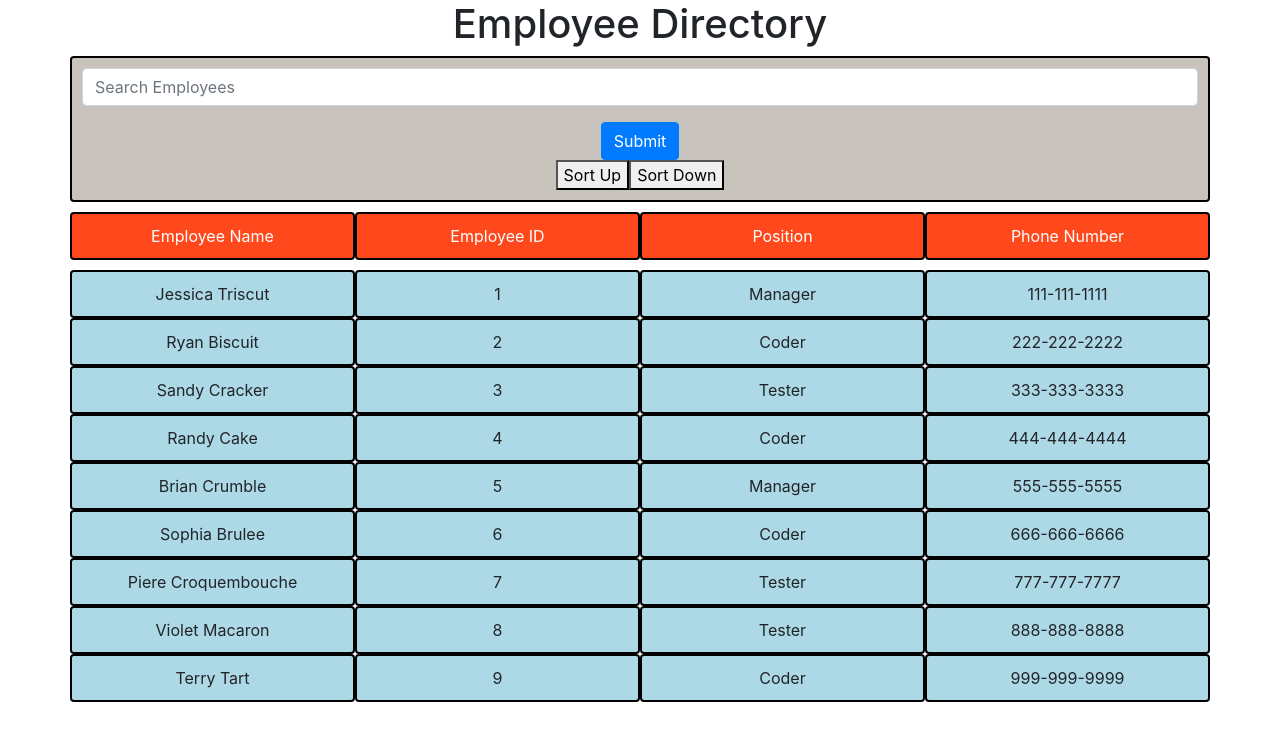
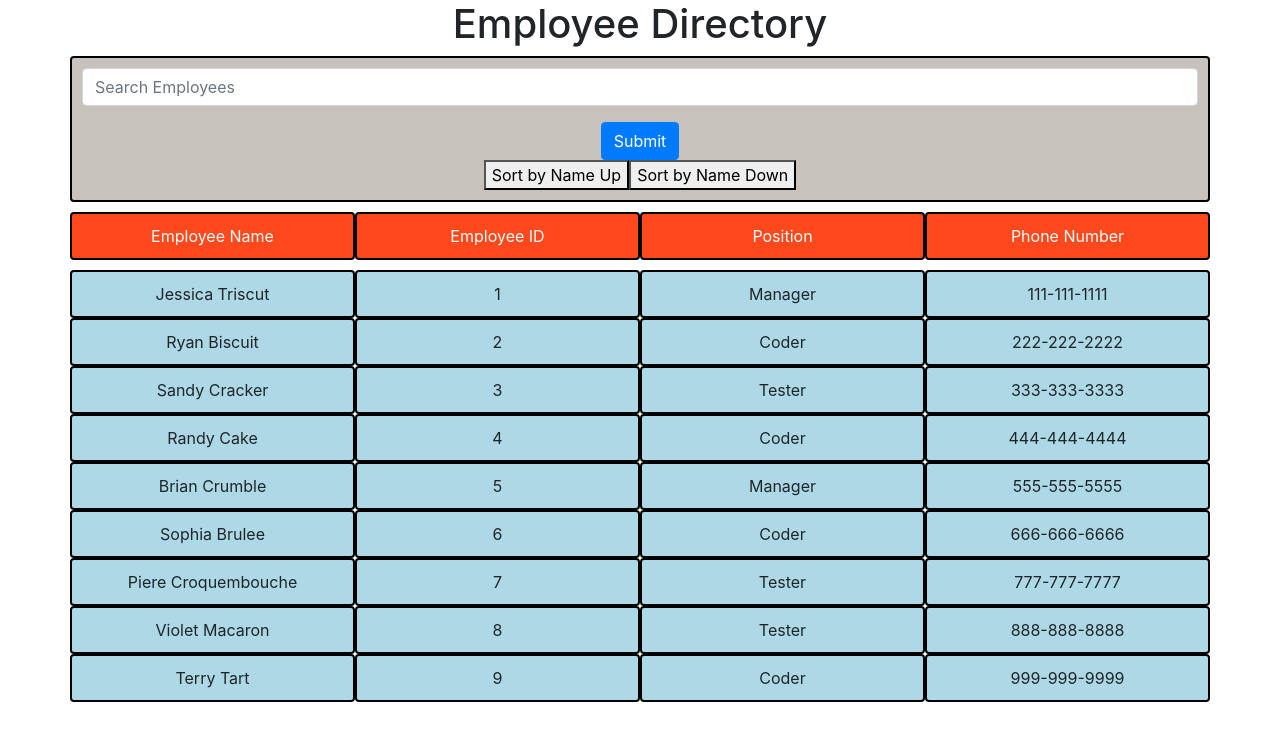
Before and after one commit to j-senak/employee-directory-sort, a React (Create React App) app: page / in a window 1280 px wide. Shown: the top 740 px of the page. Built offline with nearby package versions, Linux system fonts and the light colour scheme.

Commit message:
small edits

```diff
--- a/src/containers/EmployeeDirectory.jsx
+++ b/src/containers/EmployeeDirectory.jsx
@@ -80,7 +80,7 @@ class EmployeeDirectory extends Component {
   // }
 
 //   constructor(props) {
-//     super(props)
+//     super(props.name)
 //     this.state = { EmployeeDirectory }
 //     this.sortByNameAsc = this.sortByNameAsc.bind(this);
 //     this.sortByNameDesc = this.sortByNameDesc.bind(this);
@@ -157,8 +157,8 @@ class EmployeeDirectory extends Component {
                   Clear Filter
                 </button>
               )}
-              <button onClick={this.sortByNameAsc}>Sort Up</button>
-              <button onClick={this.sortByNameDesc}>Sort Down</button>
+              <button onClick={this.sortByNameAsc}>Sort by Name Up</button>
+              <button onClick={this.sortByNameDesc}>Sort by Name Down</button>
             </div>
           </div>
         </div>
```
